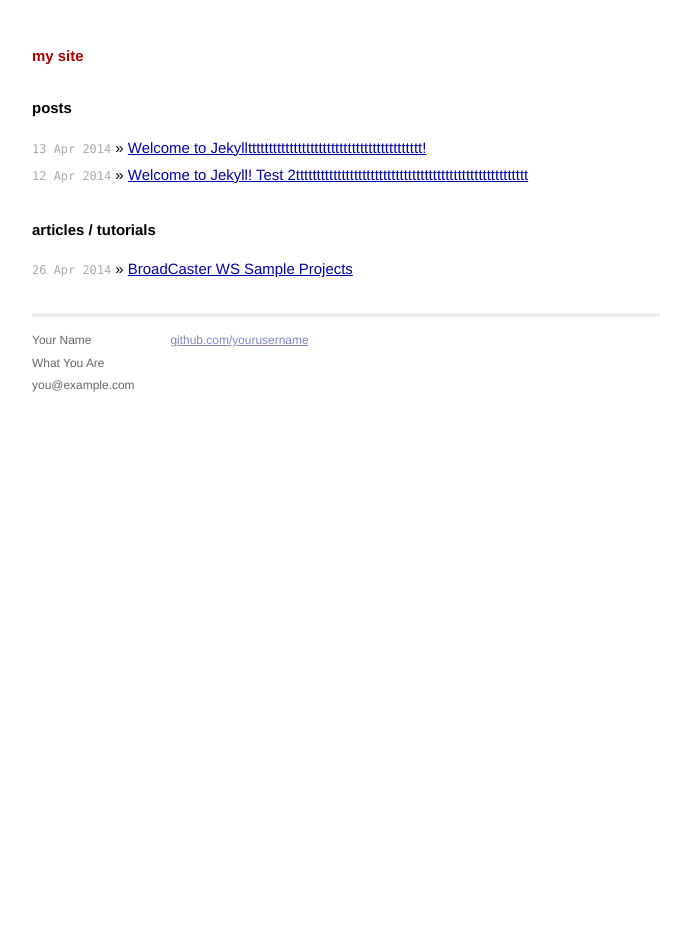
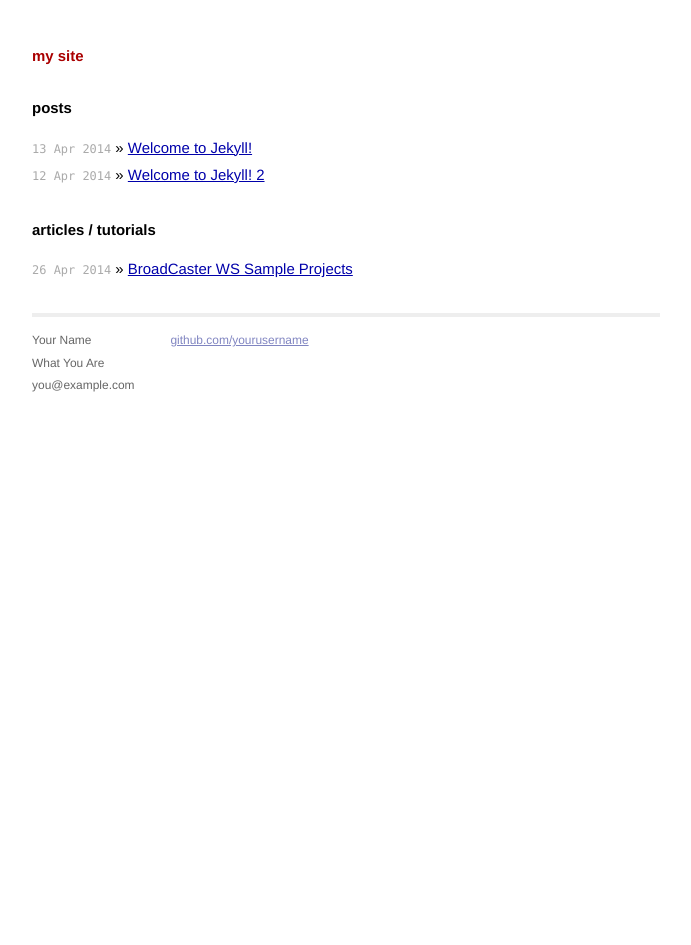
Before and after one commit to miroe/miroe.github.io, a Jekyll site: the page built from index.html, in a window 1280 px wide. Shown: the whole page, without its empty margins (294-985 px from the left). Built offline with Jekyll 4.4.1, drawn with Linux system fonts in a browser that asks for light colours; Markdown is read by kramdown in place of the engine named in the settings.

Commit message:
formatting

```diff
--- a/_posts/2014-04-12-welcome-to-jekyll.markdown
+++ b/_posts/2014-04-12-welcome-to-jekyll.markdown
@@ -1,6 +1,6 @@
 ---
 layout: post
-title:  "Welcome to Jekyll! Test 2tttttttttttttttttttttttttttttttttttttttttttttttttttttttt"
+title:  "Welcome to Jekyll! 2"
 date:   2014-04-12 12:38:51
 categories: jekyll update
 ---
--- a/_posts/2014-04-13-welcome-to-jekyll.markdown
+++ b/_posts/2014-04-13-welcome-to-jekyll.markdown
@@ -1,6 +1,6 @@
 ---
 layout: post
-title:  "Welcome to Jekylltttttttttttttttttttttttttttttttttttttttttt!"
+title:  "Welcome to Jekyll!"
 date:   2014-04-13 12:38:51
 categories: jekyll update
 ---
--- a/index.html
+++ b/index.html
@@ -10,9 +10,8 @@ title: my site
       <li><span>{{ post.date | date_to_string }}</span> &raquo; <a href="{{ post.url }}">{{ post.title }}</a></li>
     {% endfor %}
   </ul>
-   <h1>articles / tutorials</h1>
+  <h1>articles / tutorials</h1>
   <ul class="posts">
    <li><span>26 Apr 2014</span> &raquo; <a href="http://miroe.github.io/BroadCasterWebService/">BroadCaster WS Sample Projects</a></li>
-
   </ul>
 </div>
```
